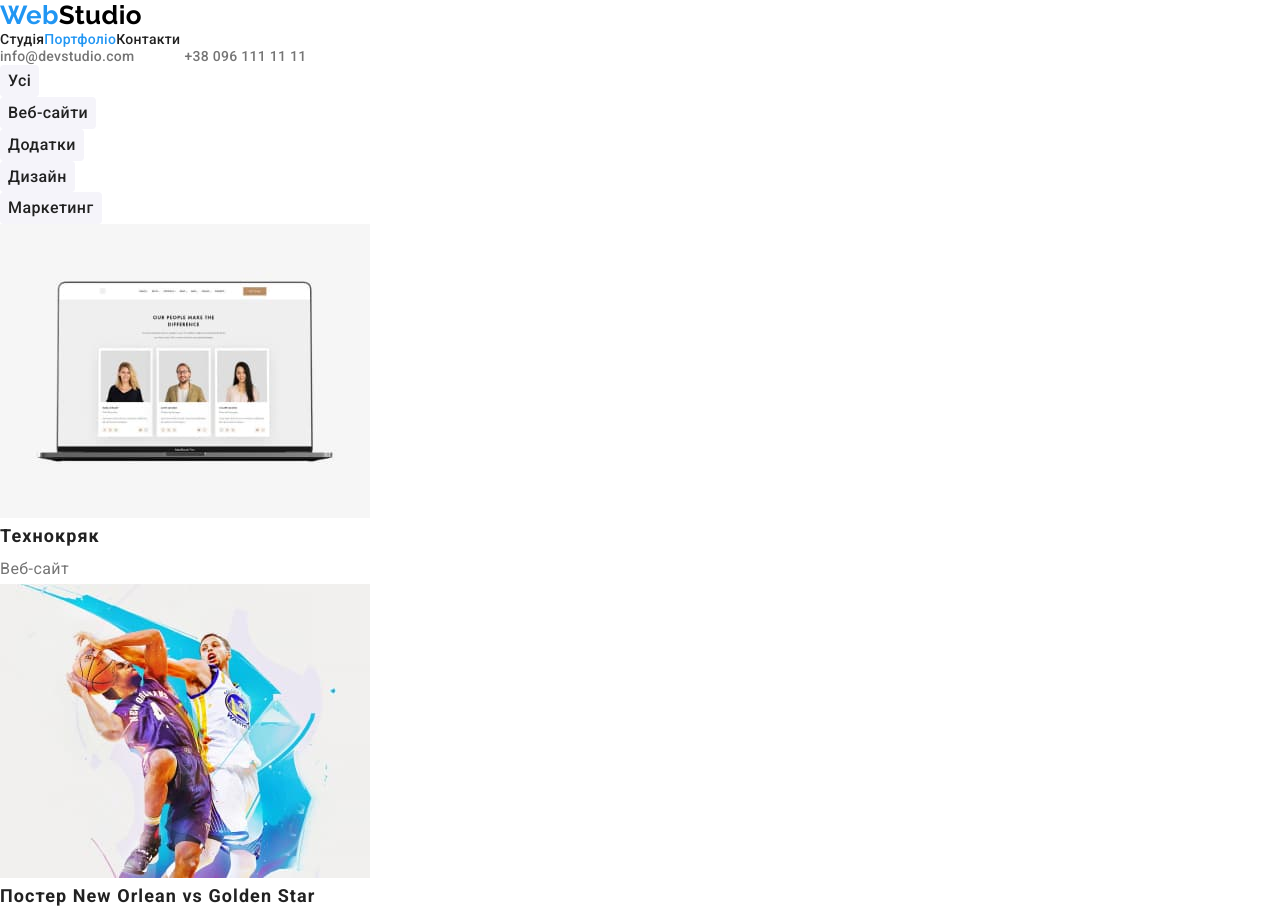
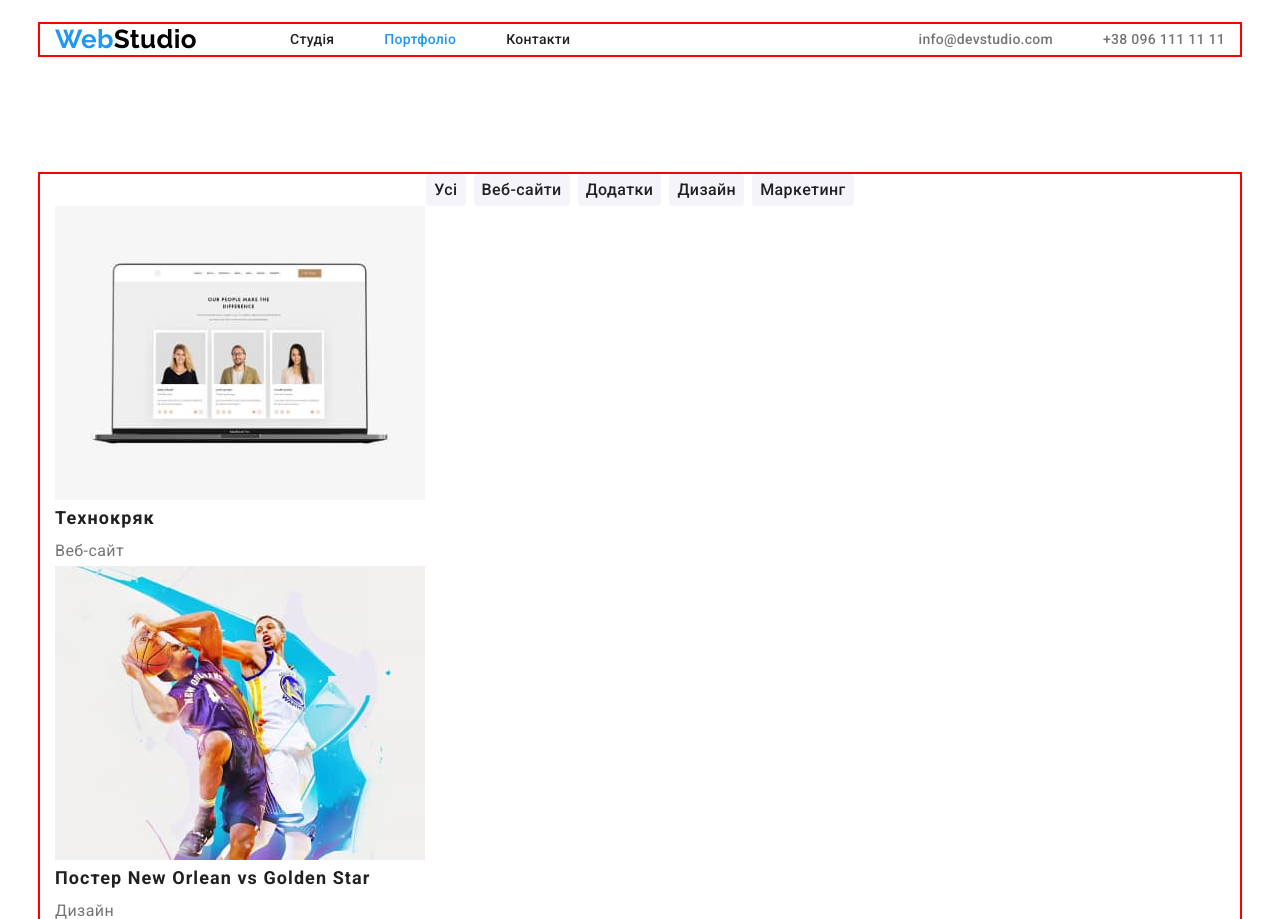
Before and after one commit to vpronyuk/goit-markup-hw-03, a plain HTML site: page portfolio.html in a window 1280 px wide. Shown: the top 919 px of the page. Drawn offline with nearby package versions, Linux system fonts and the light colour scheme.

Commit message:
Friday's commit
ToDo portfolie styles is needed

```diff
--- a/css/styles.css
+++ b/css/styles.css
@@ -91,6 +91,7 @@ img {
 .header-list {
   display: flex;
   align-items: center;
+  gap: 50px;
 }
 
 .header-section {
@@ -242,6 +243,11 @@ img {
   background-color: var(--primary-white-color);
 }
 
+.team-content {
+  padding-top: 30px;
+  padding-bottom: 30px;
+}
+
 .team-member {
   font-weight: 500;
   font-size: 16px;
@@ -278,7 +284,7 @@ img {
   line-height: 1.19;
   color: var(--accent-color);
   text-decoration: none;
-  margin-bottom: 20px;
+  /* margin-bottom: 20px; */
 }
 
 .footer-logo-decoration {
@@ -312,6 +318,16 @@ img {
 
 /* --------Portfolio page-------- */
 
+.portfolio-page {
+  padding-top: 94px;
+}
+
+.radiobutton-list {
+  display: flex;
+  gap: 8px;
+  justify-content: center;
+}
+
 .radiobutton-list-item {
   font-family: inherit;
   font-weight: 500;
@@ -332,6 +348,10 @@ img {
   background-color: var(--accent-color);
 }
 
+/* .portfolio-cards {
+  display: flex;
+} */
+
 .cards-link {
   color: inherit;
   text-decoration: none;
--- a/portfolio.html
+++ b/portfolio.html
@@ -22,7 +22,8 @@
   </head>
 
   <body>
-    <header class="list">
+    <header class="header">
+      <div class="container header-section">
         <a class="header-logo" href="./index.html"
           >Web<span class="header-logo-decoration">Studio</span></a
         >
@@ -49,12 +50,14 @@
             >
           </li>
         </ul>
+      </div>
     </header>
 
     <main>
-      <section>
+      <section class="portfolio-page">
+        <div class="container">
           <h1 class="visually-hidden">Портфоліо</h1>
-        <ul class="list">
+          <ul class="list radiobutton-list">
             <li>
               <button class="radiobutton-list-item" type="button">Усі</button>
             </li>
@@ -64,10 +67,14 @@
               </button>
             </li>
             <li>
-            <button class="radiobutton-list-item" type="button">Додатки</button>
+              <button class="radiobutton-list-item" type="button">
+                Додатки
+              </button>
             </li>
             <li>
-            <button class="radiobutton-list-item" type="button">Дизайн</button>
+              <button class="radiobutton-list-item" type="button">
+                Дизайн
+              </button>
             </li>
             <li>
               <button class="radiobutton-list-item" type="button">
@@ -75,7 +82,7 @@
               </button>
             </li>
           </ul>
-        <ul class="list">
+          <ul class="list partfolio-cards">
             <li>
               <a
                 class="cards-link"
@@ -230,10 +237,12 @@
               </a>
             </li>
           </ul>
+        </div>
       </section>
     </main>
 
     <footer class="footer">
+      <div class="container">
         <a class="footer-logo" href="./index.html"
           >Web<span class="footer-logo-decoration">Studio</span></a
         >
@@ -262,6 +271,7 @@
             </li>
           </ul>
         </address>
+      </div>
     </footer>
   </body>
 </html>
```
Also changed, not shown: index.html (+9 -0 lines). Lines whose indentation alone changed are shown as unchanged.
